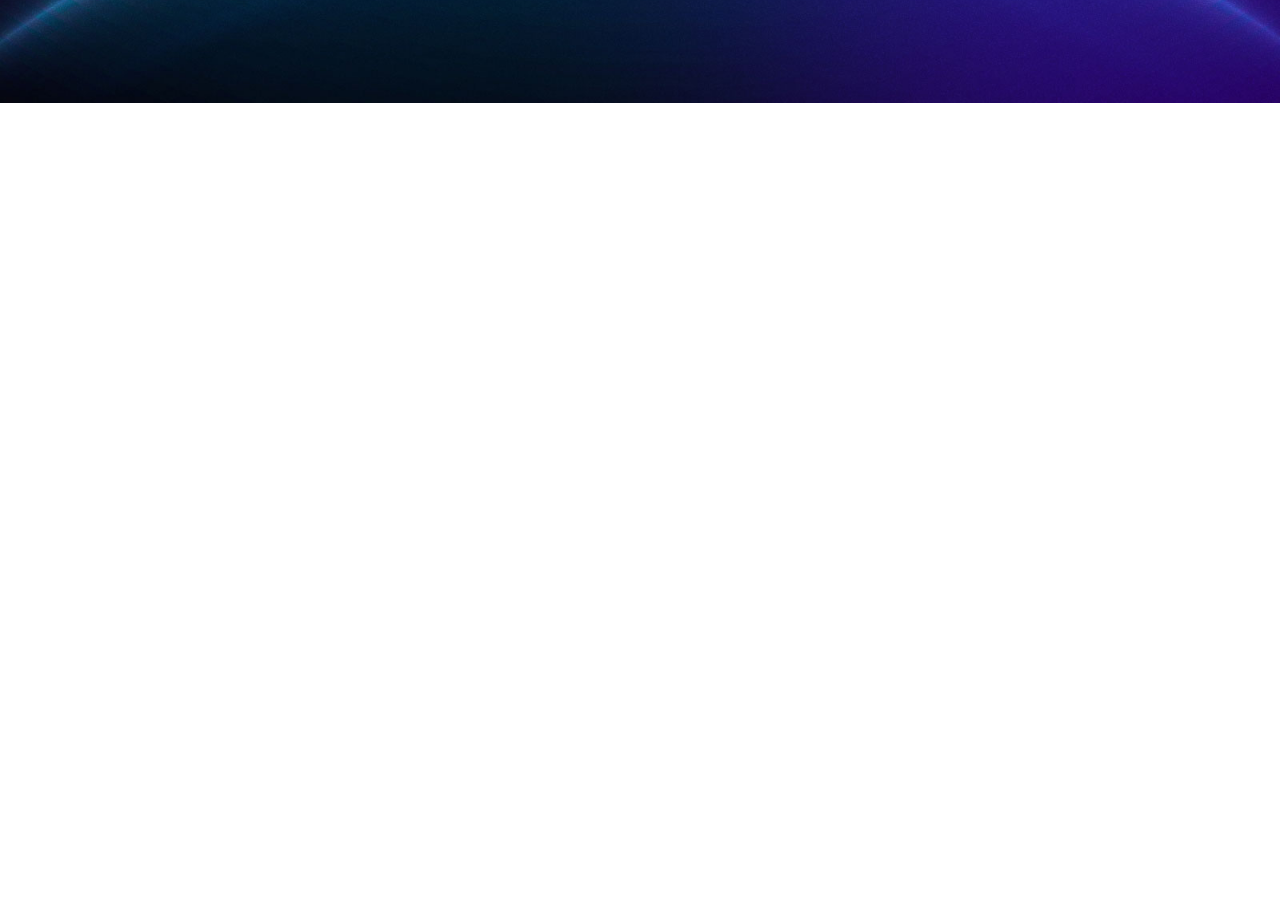
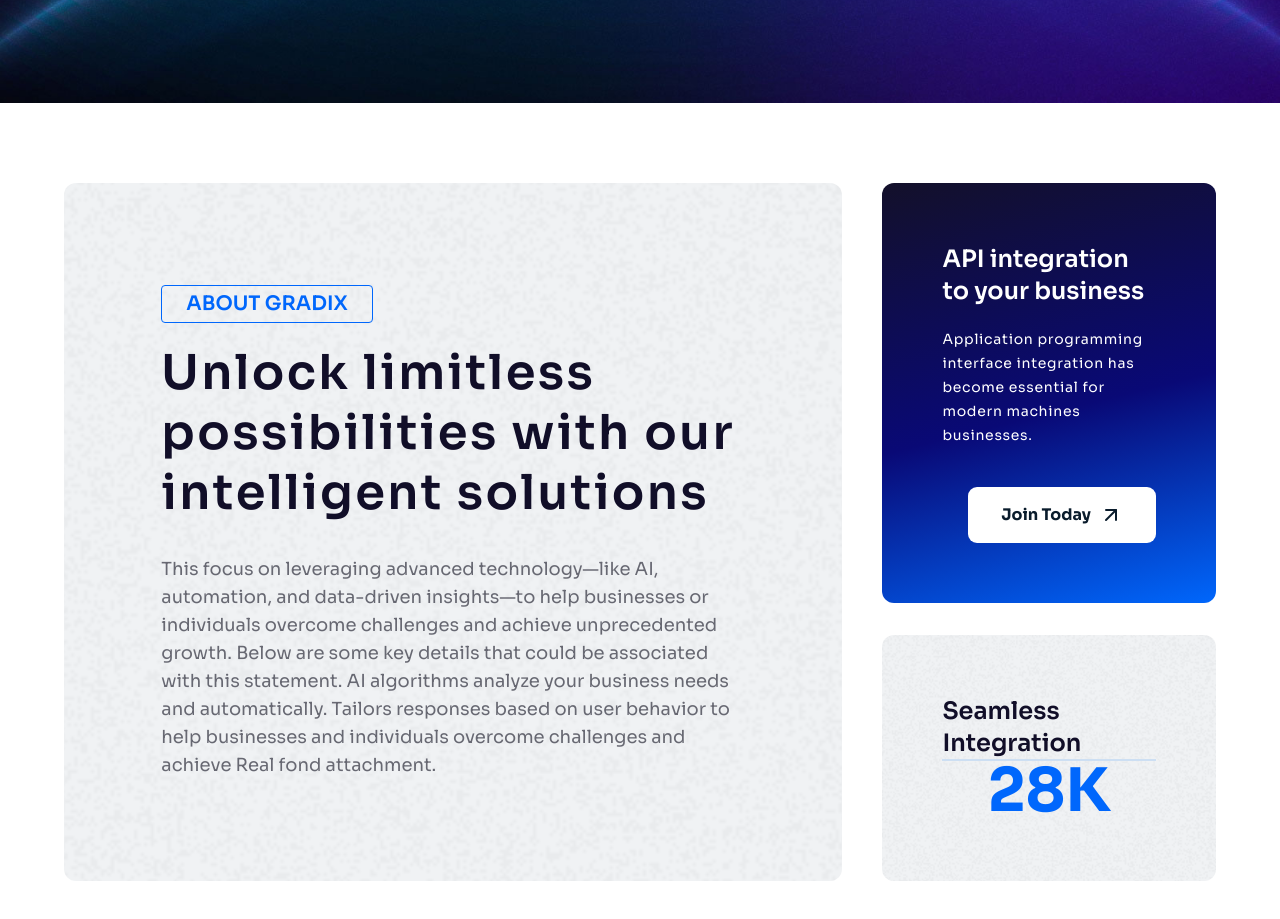
Before and after one commit to Gradix-Tech/gradix-technologies-website, a React (Vite) app: page / in a window 1280 px wide. Shown: the part 697-1616 px from the top of the page. Built offline with nearby package versions, Linux system fonts and the light colour scheme.

Commit message:
Updated ABOUT GRADIX in Laning Page

```diff
--- a/package.json
+++ b/package.json
@@ -11,6 +11,7 @@
   },
   "dependencies": {
     "@tailwindcss/vite": "^4.1.18",
+    "aos": "^2.3.4",
     "lenis": "^1.3.17",
     "lucide-react": "^0.562.0",
     "react": "^19.2.0",
@@ -21,6 +22,7 @@
   },
   "devDependencies": {
     "@eslint/js": "^9.39.1",
+    "@types/aos": "^3.0.7",
     "@types/node": "^24.10.1",
     "@types/react": "^19.2.5",
     "@types/react-dom": "^19.2.3",
--- a/src/App.tsx
+++ b/src/App.tsx
@@ -2,12 +2,17 @@
 import './App.css'
 import MainRoutes from './Pages/Routes/MainRoutes'
 import Lenis from 'lenis';
+import "aos/dist/aos.css";
+import AOS from "aos";
 
 function App() {
+  useEffect(() => {
+    AOS.init({ duration: 800, once: false });
+  }, []);
 
   useEffect(() => {
     const lenis = new Lenis({
-      duration: 1.2,
+      duration: 2,
       smoothWheel: true,
       wheelMultiplier: 1,
       touchMultiplier: 1.5,
--- a/src/Pages/HomePage/HomePage.tsx
+++ b/src/Pages/HomePage/HomePage.tsx
@@ -1,7 +1,7 @@
 import React from 'react';
-
 import HomePageBanner from "../../assets/Images/HomePageBanner.jpg";
 import { ArrowUpRight } from 'lucide-react';
+import Shape1 from "../../assets/Images/Shape1.png";
 
 
 interface HomePageProps {
@@ -18,20 +18,69 @@
                     backgroundSize: 'cover',
                     backgroundPosition: 'center'
                 }}>
-                <h3 className="inline-block border border-white px-10 py-3 text-white text-lg md:text-2xl font-semibold rounded mt-20">
+                <h3 data-aos="fade-up" className="inline-block border border-white px-10 py-3 text-white text-lg md:text-2xl font-semibold rounded mt-20">
                     AI automation Partner
                 </h3>
-                <h1 className='w-9/10 md:w-8/10 lg:w-6/10  text-center text-white font-semibold tracking-wider text-4xl md:text-7xl'>
+                <h1 data-aos="fade-up" data-aos-delay="150" className='w-9/10 md:w-8/10 lg:w-6/10  text-center text-white font-semibold tracking-wider text-4xl md:text-7xl'>
                     Elevate your business with AI-Power
                 </h1>
 
-                <h6 className='w-8/10 md:w-7/10 lg:w-5/10  text-center text-white text-lg'>
+                <h6 data-aos="fade-up" data-aos-delay="200" className='w-8/10 md:w-7/10 lg:w-5/10  text-center text-white text-lg'>
                     Technologies into businesses to enhance efficiency, decision-making, and overall performance. They offer services such as AI implementation.
                 </h6>
 
-                <button id="bottone1"><strong className='flex gap-2'>Join Today <ArrowUpRight /></strong></button>
+                <div data-aos="fade-up" data-aos-delay="250">
+                    <button id="bottone1"><strong className='flex gap-2'>Join Today <ArrowUpRight /></strong></button>
+                </div>
             </div>
-            <div className='w-10/10 h-auto py-10 lg:h-screen flex flex-col gap-8 justify-center items-center'></div>
+            <div className='w-10/10 py-20 flex flex-col gap-8 justify-center items-center'>
+                <div className='w-9/10 flex flex-col lg:flex-row gap-10'>
+                    <div className='w-10/10 lg:w-7/10 rounded-xl flex justify-center items-center'
+                        style={{
+                            background: `url("${Shape1}")`,
+                            backgroundSize: 'cover',
+                            backgroundPosition: 'center'
+                        }}>
+                        <div className='w-9/10 lg:w-15/20 py-15 md:py-25'>
+                            <h3 className="inline-block border border-[#0067fc] text-[#0067fc] text-xl font-semibold rounded px-6 py-1">
+                                ABOUT GRADIX
+                            </h3>
+                            <div className='mt-5 text-[#110e28] text-3xl md:text-5xl font-semibold leading-10 md:leading-15 tracking-wider'>
+                                Unlock limitless possibilities with our intelligent solutions
+                            </div>
+                            <div className='mt-8 text-[#676872] text-sm md:text-lg font-normal leading-7'>
+                                This focus on leveraging advanced technology—like AI, automation, and data-driven insights—to help businesses or individuals overcome challenges and achieve unprecedented growth. Below are some key details that could be associated with this statement. AI algorithms analyze your business needs and automatically. Tailors responses based on user behavior to help businesses and individuals overcome challenges and achieve Real fond attachment.
+                            </div>
+                        </div>
+                    </div>
+                    <div className='w-10/10 lg:w-3/10 flex flex-col gap-8'>
+                        <div className="p-7 md:p-15 flex flex-col items-end rounded-xl bg-[linear-gradient(166deg,#13102A_0%,#090976_54%,#0067FC_100%)]">
+                            <div className='text-white text-2xl font-semibold'>
+                                API integration to your business
+                            </div>
+                            <div className='text-sm text-light text-white mt-5 tracking-wider leading-6'>
+                                Application programming interface integration has become essential for modern machines businesses.
+                            </div>
+                            <div className='mt-10'>
+                                <button id="bottone1"><strong className='flex gap-2'>Join Today <ArrowUpRight /></strong></button>
+                            </div>
+                        </div>
+                        <div className='p-7 md:p-15 flex flex-col gap-7 lg:gap-0 justify-between w-10/10 h-full rounded-xl' style={{
+                            background: `url("${Shape1}")`,
+                            backgroundSize: 'cover',
+                            backgroundPosition: 'center'
+                        }}>
+                            <div className='text-2xl font-semibold text-[#110e28]'>
+                                Seamless Integration
+                            </div>
+                            <div className='border border-[#cddff3]'></div>
+                            <div className='text-center text-[#0067fc] font-bold text-6xl'>
+                                28K
+                            </div>
+                        </div>
+                    </div>
+                </div>
+            </div>
         </div>
     );
 };
```
Also changed, not shown: src/assets/Images/Shape1.png (added), 1 other file (tests, documents, lock files or other folders).
